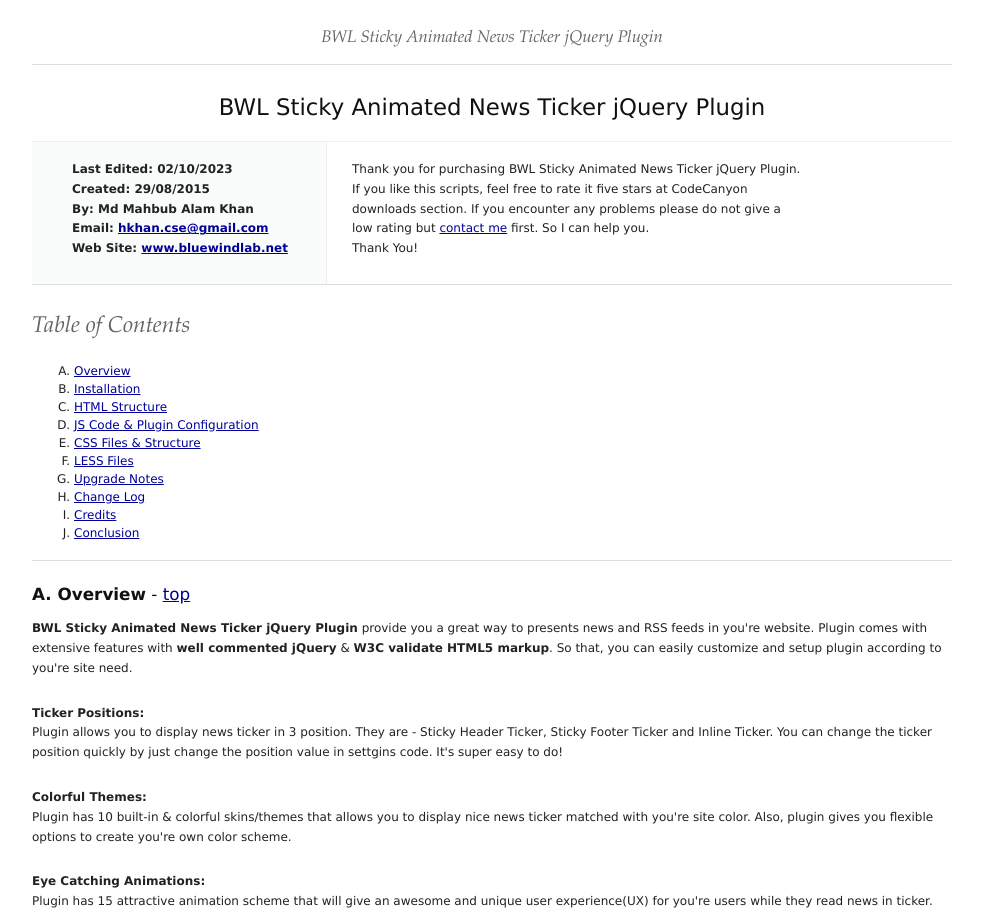
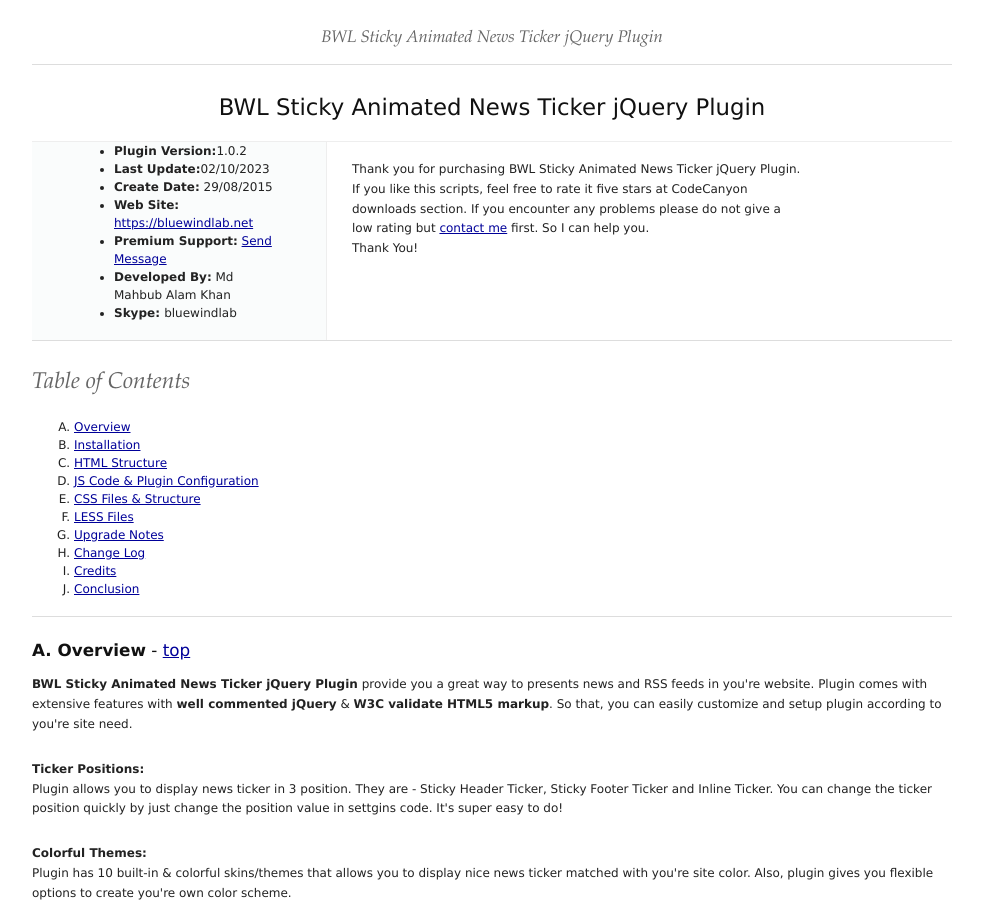
Before and after one commit to xenioushk/docs-jquery-addon, a plain HTML site: page bwl-news-ticker/index.html in a window 1280 px wide. Shown: the top 915 px of the page, without its empty margins (148-1131 px from the left). Drawn offline with nearby package versions, Linux system fonts and the light colour scheme.

Commit message:
update the doc

```diff
--- a/bwl-news-ticker/index.html
+++ b/bwl-news-ticker/index.html
@@ -1,4 +1,4 @@
-<!DOCTYPE HTML PUBLIC "-//W3C//DTDHTML4.01//EN" "http://www.w3.org/TR/html4/strict.dtd">
+<!DOCTYPE HTML PUBLIC "-//W3C//DTDHTML4.01//EN" "https://www.w3.org/TR/html4/strict.dtd">
 <head lang="en">
   <meta http-equiv="content-type" content="text/html;charset=utf-8">
   <title>BWL Sticky Animated News Ticker jQuery Plugin Documentation</title>
@@ -25,17 +25,35 @@
 
     <div class="borderTop">
       <div class="span-6 colborder info prepend-1">
-        <p class="prepend-top">
-          <strong>
-            Last Edited: 02/10/2023<br>
-            Created: 29/08/2015<br>
-            By: Md Mahbub Alam Khan<br>
-            Email:
-            <a href="mailto:hkhan.cse@gmail.com">hkhan.cse@gmail.com</a><br>
-            Web Site:
-            <a href="http://www.bluewindlab.net" target="_blank">www.bluewindlab.net</a><br>
+
+
+        <ul class="square-list">
+          <li>
+            <strong>Plugin Version:</strong>1.0.2</li>
+          <li>
+            <strong>Last Update:</strong>02/10/2023</li>
+          <li>
+            <strong>Create Date:</strong>
+            29/08/2015</li>
+          <li>
+            <strong>Web Site:
             </strong>
-        </p>
+            <a href="https://bluewindlab.net/" target="_blank">https://bluewindlab.net</a>
+          </li>
+          <li>
+            <strong>Premium Support:</strong>
+            <a href="https://codecanyon.net/item/bwl-sticky-animated-news-ticker-jquery-plugin/12698776/support/contact" target="_blank">Send Message</a>
+          </li>
+          <li>
+            <strong>Developed By:</strong>
+            Md Mahbub Alam Khan
+          </li>
+          <li>
+            <strong>Skype:
+            </strong>
+            bluewindlab</li>
+
+        </ul>
       </div>
       <!-- end div .span-6 -->
 
@@ -44,7 +62,7 @@
           Thank you for purchasing BWL Sticky Animated News Ticker jQuery Plugin.
                                                                                                                                                                           If you like this scripts, feel free to rate it five stars at  CodeCanyon downloads section.
                                                                                                                                                                           If you encounter any problems please do not give a low rating but
-          <a href="http://www.codecanyon.net/user/xenioushk">contact me</a>
+          <a href="https://www.codecanyon.net/user/xenioushk">contact me</a>
           first. So I can help you.
           <br/>
           Thank You!
@@ -335,7 +353,7 @@ $.fn.bwlJqueryNewsTicker.config = {
     bwl_next_icon: 'fa-arrow-right', // fa-arrow-right/fa-angle-double-right/fa-angle-right/fa-chevron-right/fa-caret-right/fa-chevron-circle-right
     rtl: false, // Set value as True if you want to enable Right To Left Text Mode.
     feed: false, // Set value as True if you want to parse RSS Feed
-    feed_url: 'http://codecanyon.net/feeds/new-codecanyon-items.atom', // Put A Valid RSS/Atom Feed link.
+    feed_url: 'https://codecanyon.net/feeds/new-codecanyon-items.atom', // Put A Valid RSS/Atom Feed link.
     feed_location: 'header', // header/footer/inline
     feed_limit: 5, // set any numeric value.
     feed_load_icon: 'bnt_loader.gif', // Loading icon of feed icon
@@ -483,8 +501,8 @@ $.fn.bwlJqueryNewsTicker.config = {
 
 <h3 id="credits"><strong>I. Sources and Credits</strong> - <a href="#toc">top</a></h3>
 
-<p>- Ideas & Coded By <a href="http://www.bluewindlab.net" target="_blank">Md Mahbub Alam Khan</a>
-<p>- Icons By <a href="http://fortawesome.github.com/Font-Awesome/" target="_blank">FontAwesome</a>
+<p>- Ideas & Coded By <a href="https://www.bluewindlab.net" target="_blank">Md Mahbub Alam Khan</a>
+<p>- Icons By <a href="https://fortawesome.github.com/Font-Awesome/" target="_blank">FontAwesome</a>
 
 
     <!------------ Conclusion: ----------------->
```
Also changed, not shown: bwl-searchable-accordion/index.html (+8 -8 lines). Lines whose indentation alone changed are shown as unchanged.
